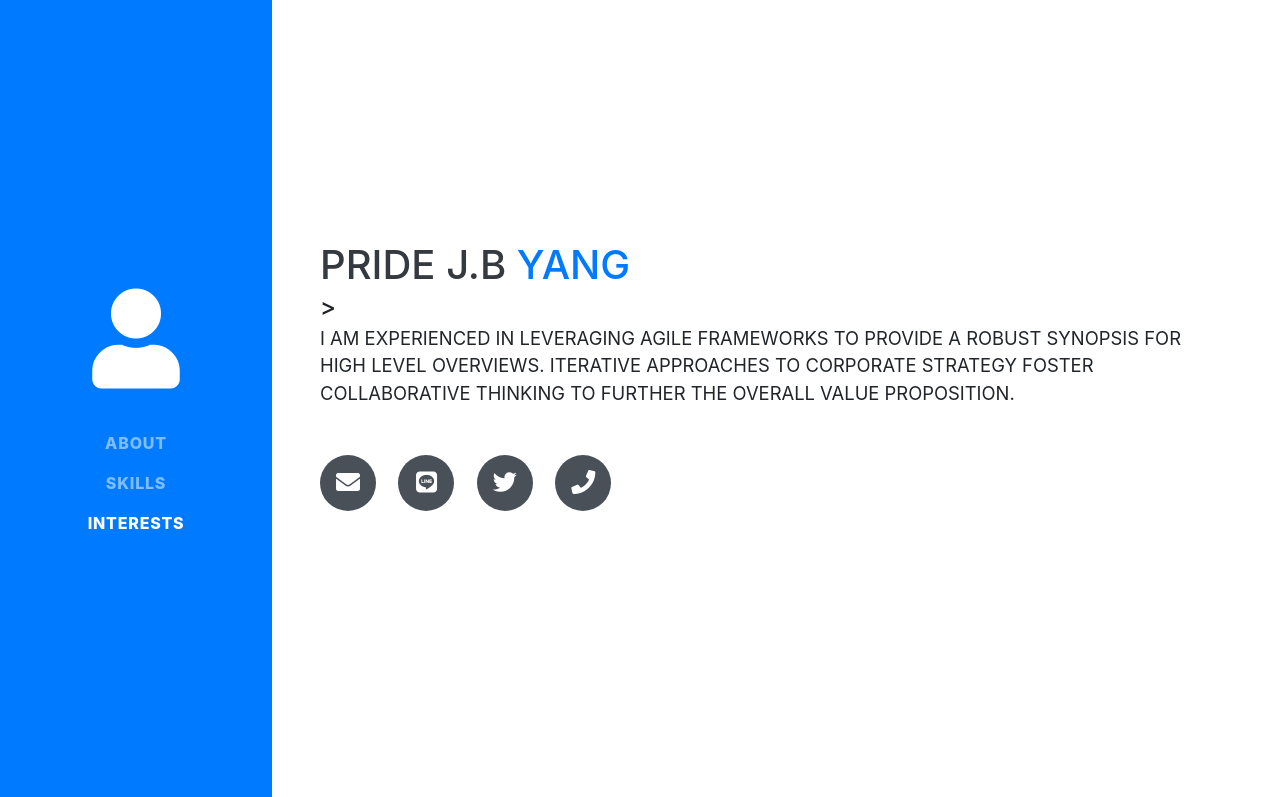
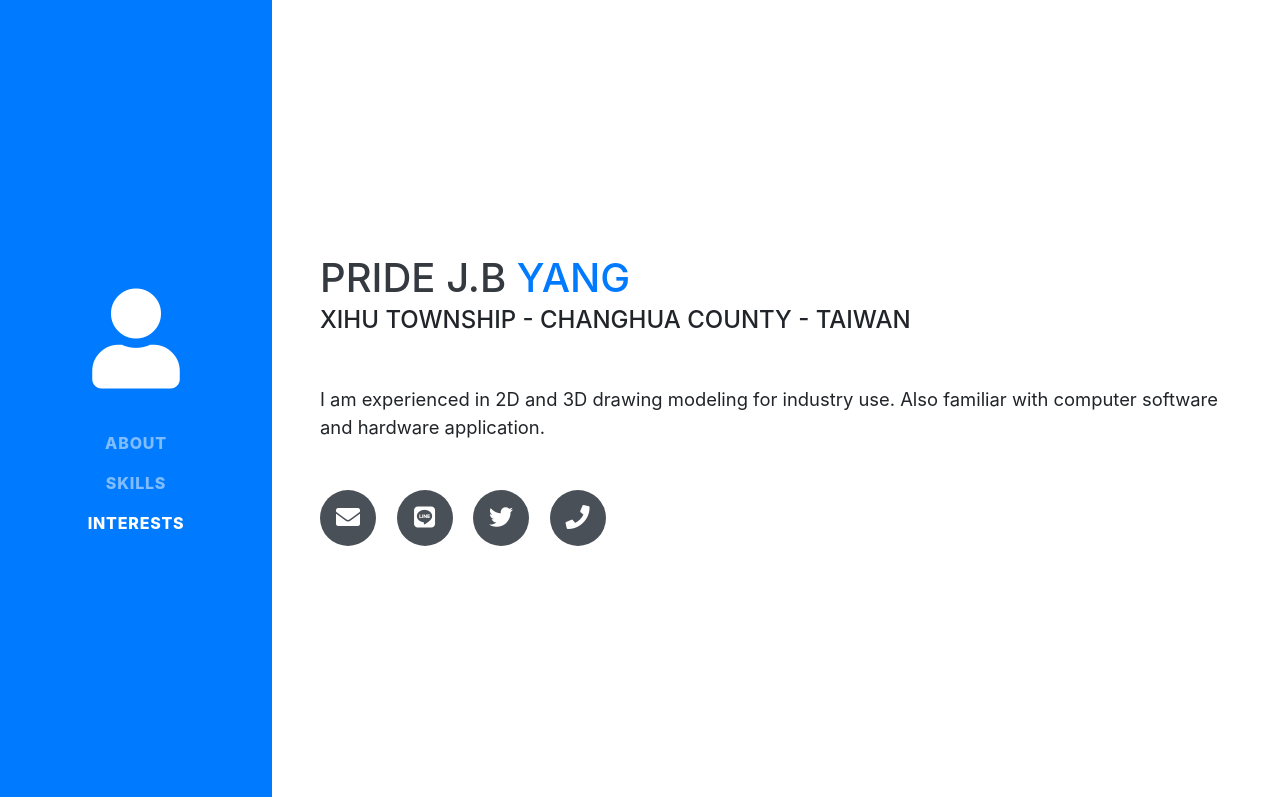
Before and after one commit to OGC-fever/resume, a website with bundled scripts: page index.html in a window 1280 px wide. Shown: the top 797 px of the page. Built offline with nearby package versions, Linux system fonts and the light colour scheme; a web font is replaced by a local one.

Commit message:
Update index.html

```diff
--- a/index.html
+++ b/index.html
@@ -60,9 +60,9 @@
         <h1 class="mb-0">Pride J.B
           <span class="text-primary">Yang</span>
         </h1>
-        <div class="subheading mb-5">><ihu Township - Changhua County - Taiwan
+        <div class="subheading mb-5">Xihu Township - Changhua County - Taiwan
         </div>
-        <p class="lead mb-5">I am experienced in leveraging agile frameworks to provide a robust synopsis for high level overviews. Iterative approaches to corporate strategy foster collaborative thinking to further the overall value proposition.</p>
+        <p class="lead mb-5">I am experienced in 2D and 3D drawing modeling for industry use. Also familiar with computer software and hardware application.</p>
         <div class="social-icons">
           <a href="mailto:seal.heart@gmail.com">
             <i class="fas fa-envelope"></i>
```
